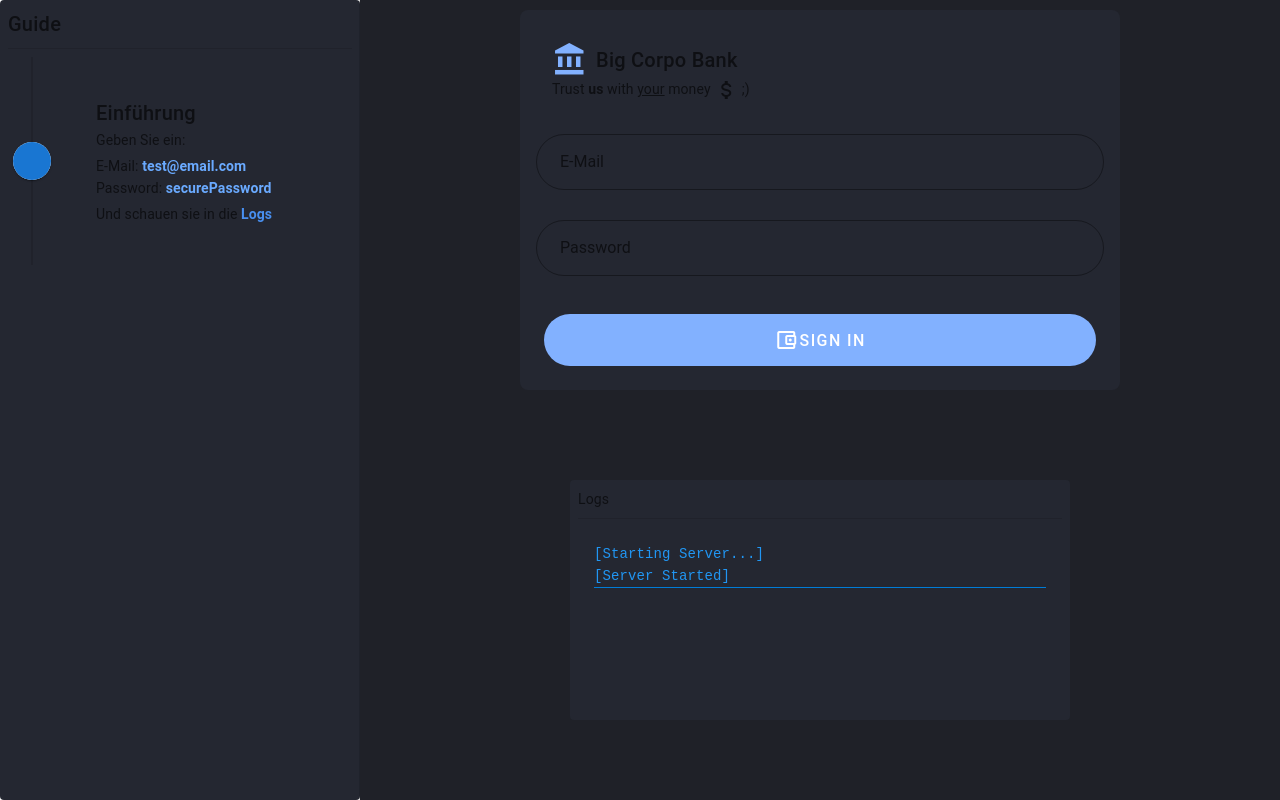
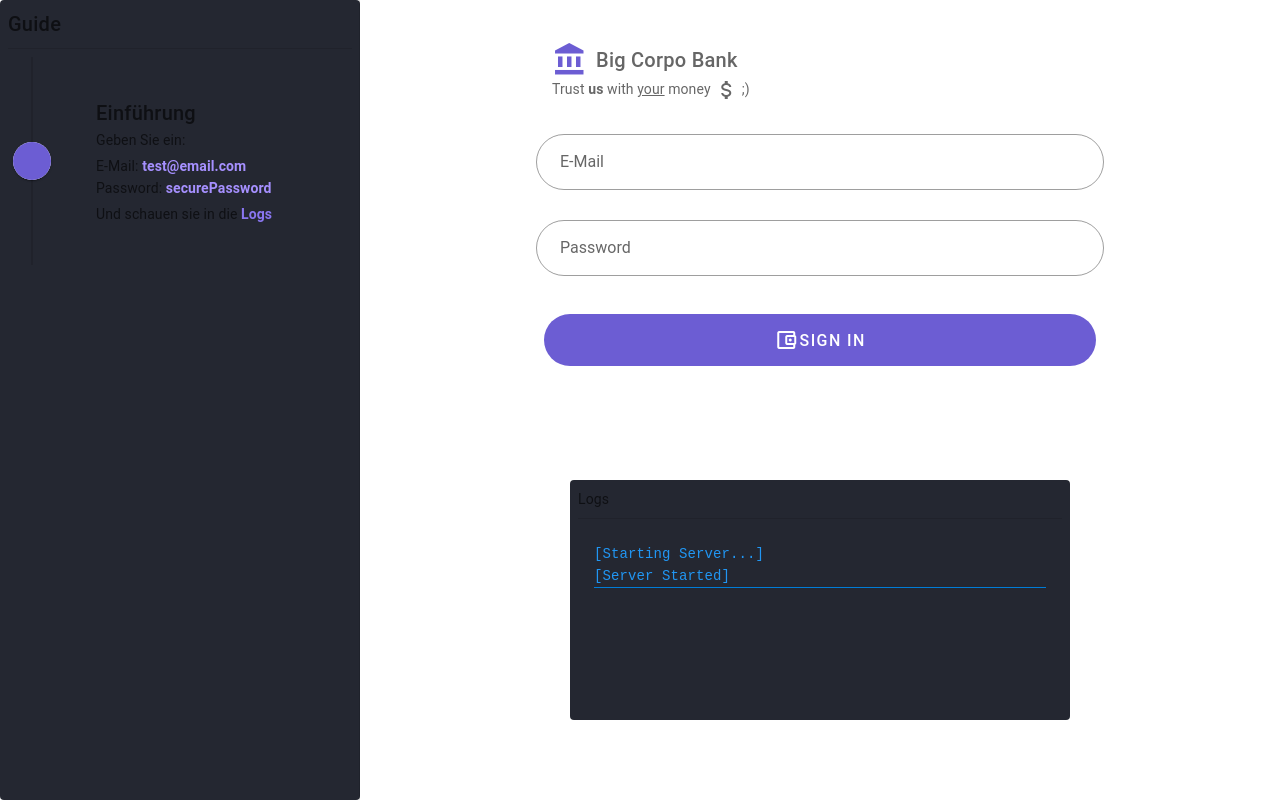
Before and after one commit to DanielTerletzkiy/lf4-sql_injections, a Vue app: page / in a window 1280 px wide. Built offline with nearby package versions, Linux system fonts and the light colour scheme; a small style sheet from the web is missing; what vue-highlightjs would draw is missing.

Commit message:
theme to light

```diff
--- a/src/App.vue
+++ b/src/App.vue
@@ -1,5 +1,5 @@
 <template>
-  <v-app style="background: #1F2128">
+  <v-app>
     <v-navigation-drawer app permanent width="360">
       <tutorial-card :guide="guide" :currentGuideItem="currentGuideItem" />
     </v-navigation-drawer>
@@ -7,7 +7,7 @@
       <v-container
         style="display: flex; justify-content: center; align-items: center; height:50%"
       >
-        <v-card rounded="lg" flat style="background: #242731" width="600">
+        <v-card rounded="lg" flat width="600">
           <v-card-text
             class="pb-0 d-flex"
             style="justify-content: space-between"
@@ -385,12 +385,10 @@ html {
 }
 
 ::-webkit-scrollbar-thumb {
-  background-color: rgba(82, 82, 87, 0.4);
   border-radius: 10px;
 }
 
 ::-webkit-scrollbar-thumb:hover {
-  background: rgba(154, 154, 163, 0.35);
 }
 
 .theme--dark.v-navigation-drawer:not(.v-navigation-drawer--floating)
--- a/src/plugins/vuetify.js
+++ b/src/plugins/vuetify.js
@@ -8,7 +8,7 @@ export default new Vuetify({
   theme: {
     dark: false,
     themes: {
-      dark: {
+      light: {
         primary: '#6C5DD3',
         secondary: '#424242',
         accent: '#6C5DD3',
```
